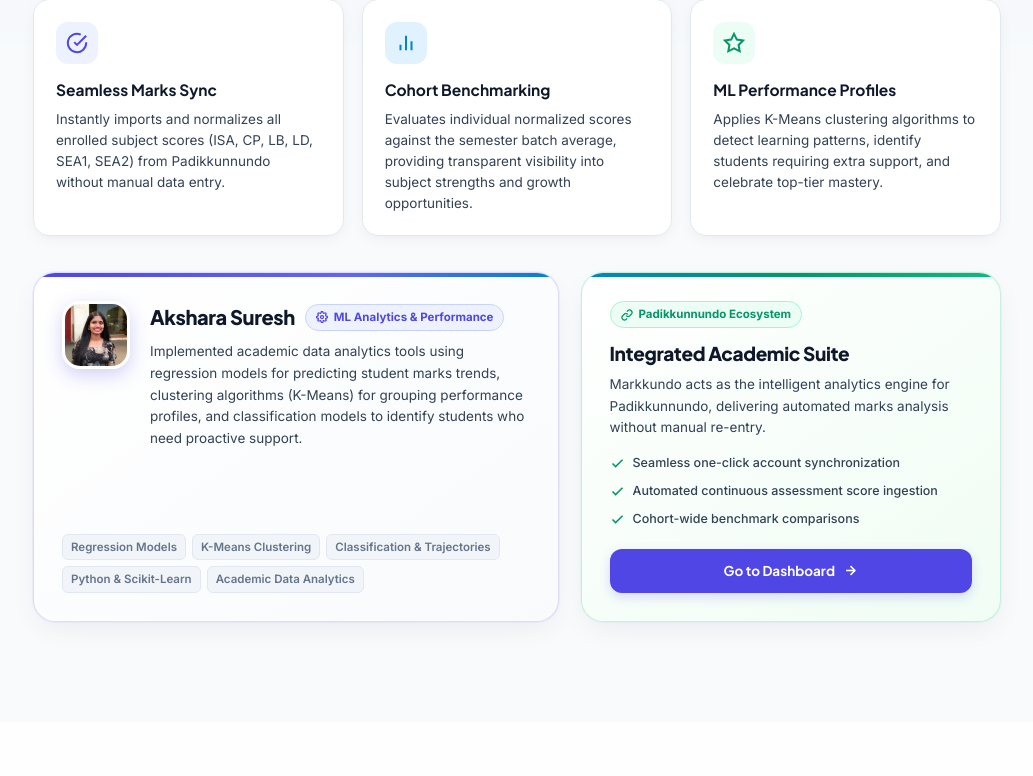
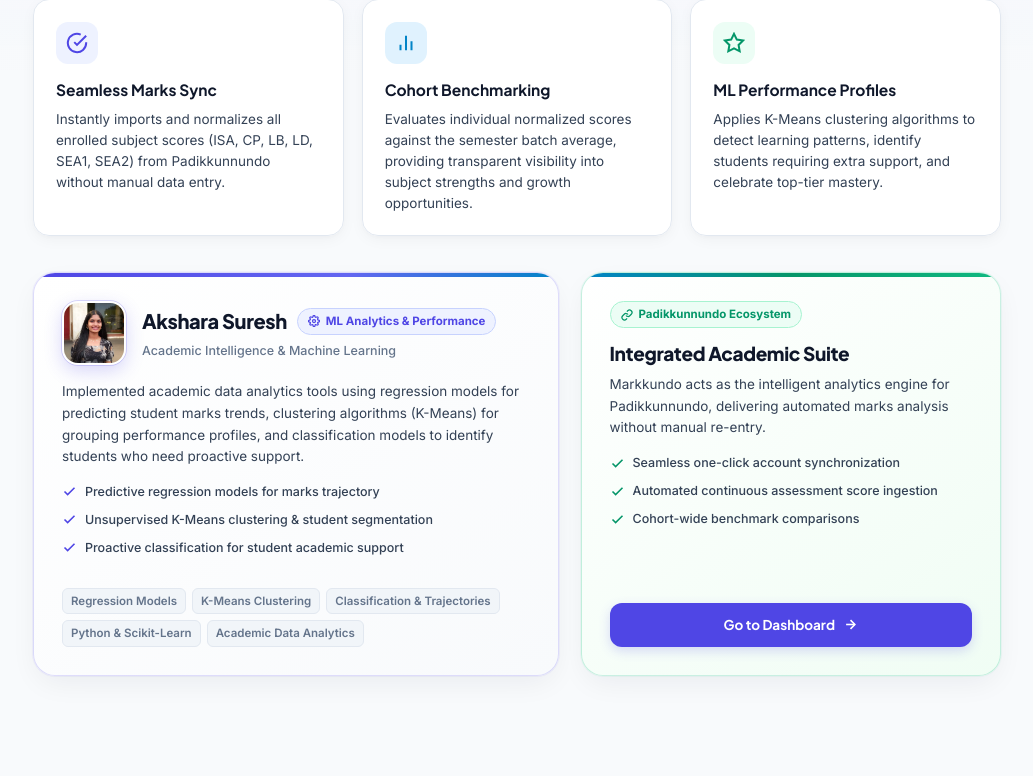
Before and after one commit to muhd-sinan-m/markkundo, a Flask app: page /about in a window 1280 px wide. Shown: the part 329-1105 px from the top of the page, without its empty margins (123-1156 px from the left). Before the commit the page ends 959 px from the top, so only its background shows below. Run offline with Flask 3, Linux system fonts and the light colour scheme.

Commit message:
Fix developer card layout, button hover state, and navbar styling

```diff
--- a/static/css/styles.css
+++ b/static/css/styles.css
@@ -21,6 +21,7 @@
   --primary: #4f46e5;
   --primary-light: #6366f1;
   --primary-dark: #4338ca;
+  --primary-hover: #4338ca;
   --primary-subtle: #eef2ff;
   --primary-glow: rgba(79, 70, 229, 0.15);
 
@@ -91,6 +92,15 @@
   box-sizing: border-box;
   margin: 0;
   padding: 0;
+}
+
+a {
+  text-decoration: none;
+  color: inherit;
+}
+
+a:hover, a:focus, a:active {
+  text-decoration: none;
 }
 
 html {
--- a/templates/about.html
+++ b/templates/about.html
@@ -165,15 +165,15 @@
       background: linear-gradient(90deg, #4f46e5 0%, #6366f1 60%, #0284c7 100%);
     }
 
-    .dev-card-inner {
+    .dev-header {
       display: flex;
-      gap: 20px;
-      align-items: flex-start;
+      align-items: center;
+      gap: 16px;
       margin-bottom: 16px;
     }
 
     @media (max-width: 540px) {
-      .dev-card-inner {
+      .dev-header {
         flex-direction: column;
         align-items: center;
         text-align: center;
@@ -181,21 +181,28 @@
     }
 
     .dev-avatar {
-      width: 68px;
-      height: 68px;
-      border-radius: 18px;
+      width: 64px;
+      height: 64px;
+      border-radius: 16px;
       object-fit: cover;
+      object-position: center 20%;
       display: block;
-      box-shadow: 0 6px 18px rgba(79, 70, 229, 0.25);
-      border: 3px solid #ffffff;
+      box-shadow: 0 6px 18px rgba(79, 70, 229, 0.22);
+      border: 2.5px solid #ffffff;
+      outline: 1.5px solid rgba(79, 70, 229, 0.2);
       flex-shrink: 0;
+    }
+
+    .dev-header-text {
+      display: flex;
+      flex-direction: column;
+      gap: 4px;
     }
 
     .dev-name-row {
       display: flex;
       align-items: center;
       gap: 10px;
-      margin-bottom: 4px;
       flex-wrap: wrap;
     }
 
@@ -226,11 +233,40 @@
       color: var(--primary);
     }
 
+    .dev-subtitle {
+      font-size: 12.5px;
+      color: var(--text-muted);
+      font-weight: 500;
+    }
+
     .dev-bio {
       font-size: 13.5px;
       color: var(--text-body);
       line-height: 1.6;
-      margin-top: 8px;
+      margin-bottom: 14px;
+    }
+
+    .dev-list {
+      list-style: none;
+      padding: 0;
+      margin: 0 0 16px 0;
+      display: flex;
+      flex-direction: column;
+      gap: 8px;
+    }
+
+    .dev-list-item {
+      display: flex;
+      align-items: center;
+      gap: 8px;
+      font-size: 12.5px;
+      color: var(--text-body);
+      font-weight: 500;
+    }
+
+    .dev-list-item svg {
+      color: var(--primary);
+      flex-shrink: 0;
     }
 
     .dev-tags {
@@ -336,6 +372,20 @@
       flex-shrink: 0;
     }
 
+    .top-nav a,
+    .nav-tab,
+    .nav-logo,
+    .nav-tabs a {
+      text-decoration: none !important;
+    }
+
+    .top-nav a:hover,
+    .nav-tab:hover,
+    .nav-logo:hover,
+    .nav-tabs a:hover {
+      text-decoration: none !important;
+    }
+
     .eco-action-btn {
       display: inline-flex;
       align-items: center;
@@ -344,20 +394,22 @@
       width: 100%;
       padding: 11px 18px;
       background: var(--primary);
-      color: #ffffff;
+      color: #ffffff !important;
       border-radius: var(--radius-md);
       font-family: var(--font-display);
       font-size: 13.5px;
       font-weight: 700;
-      text-decoration: none;
+      text-decoration: none !important;
       transition: var(--transition);
       box-shadow: 0 4px 12px rgba(79, 70, 229, 0.2);
     }
 
     .eco-action-btn:hover {
-      background: var(--primary-hover);
+      background: var(--primary-dark, #4338ca);
+      color: #ffffff !important;
       transform: translateY(-1px);
-      box-shadow: 0 6px 16px rgba(79, 70, 229, 0.3);
+      box-shadow: 0 6px 18px rgba(79, 70, 229, 0.35);
+      text-decoration: none !important;
     }
   </style>
 </head>
@@ -497,9 +549,9 @@
         <!-- Developer Spotlight Card -->
         <div class="dev-card">
           <div>
-            <div class="dev-card-inner">
+            <div class="dev-header">
               <img src="{{ url_for('static', filename='img/akshara.webp') }}" alt="Akshara Suresh" class="dev-avatar" />
-              <div style="flex: 1;">
+              <div class="dev-header-text">
                 <div class="dev-name-row">
                   <span class="dev-name">Akshara Suresh</span>
                   <span class="dev-role-badge">
@@ -510,11 +562,34 @@
                     ML Analytics & Performance
                   </span>
                 </div>
-                <p class="dev-bio">
-                  Implemented academic data analytics tools using regression models for predicting student marks trends, clustering algorithms (K-Means) for grouping performance profiles, and classification models to identify students who need proactive support.
-                </p>
+                <span class="dev-subtitle">Academic Intelligence & Machine Learning</span>
               </div>
             </div>
+
+            <p class="dev-bio">
+              Implemented academic data analytics tools using regression models for predicting student marks trends, clustering algorithms (K-Means) for grouping performance profiles, and classification models to identify students who need proactive support.
+            </p>
+
+            <ul class="dev-list">
+              <li class="dev-list-item">
+                <svg width="15" height="15" fill="none" stroke="currentColor" stroke-width="2.5" viewBox="0 0 24 24">
+                  <polyline points="20 6 9 17 4 12" />
+                </svg>
+                <span>Predictive regression models for marks trajectory</span>
+              </li>
+              <li class="dev-list-item">
+                <svg width="15" height="15" fill="none" stroke="currentColor" stroke-width="2.5" viewBox="0 0 24 24">
+                  <polyline points="20 6 9 17 4 12" />
+                </svg>
+                <span>Unsupervised K-Means clustering & student segmentation</span>
+              </li>
+              <li class="dev-list-item">
+                <svg width="15" height="15" fill="none" stroke="currentColor" stroke-width="2.5" viewBox="0 0 24 24">
+                  <polyline points="20 6 9 17 4 12" />
+                </svg>
+                <span>Proactive classification for student academic support</span>
+              </li>
+            </ul>
           </div>
           <div class="dev-tags">
             <span class="dev-tag">Regression Models</span>
```
